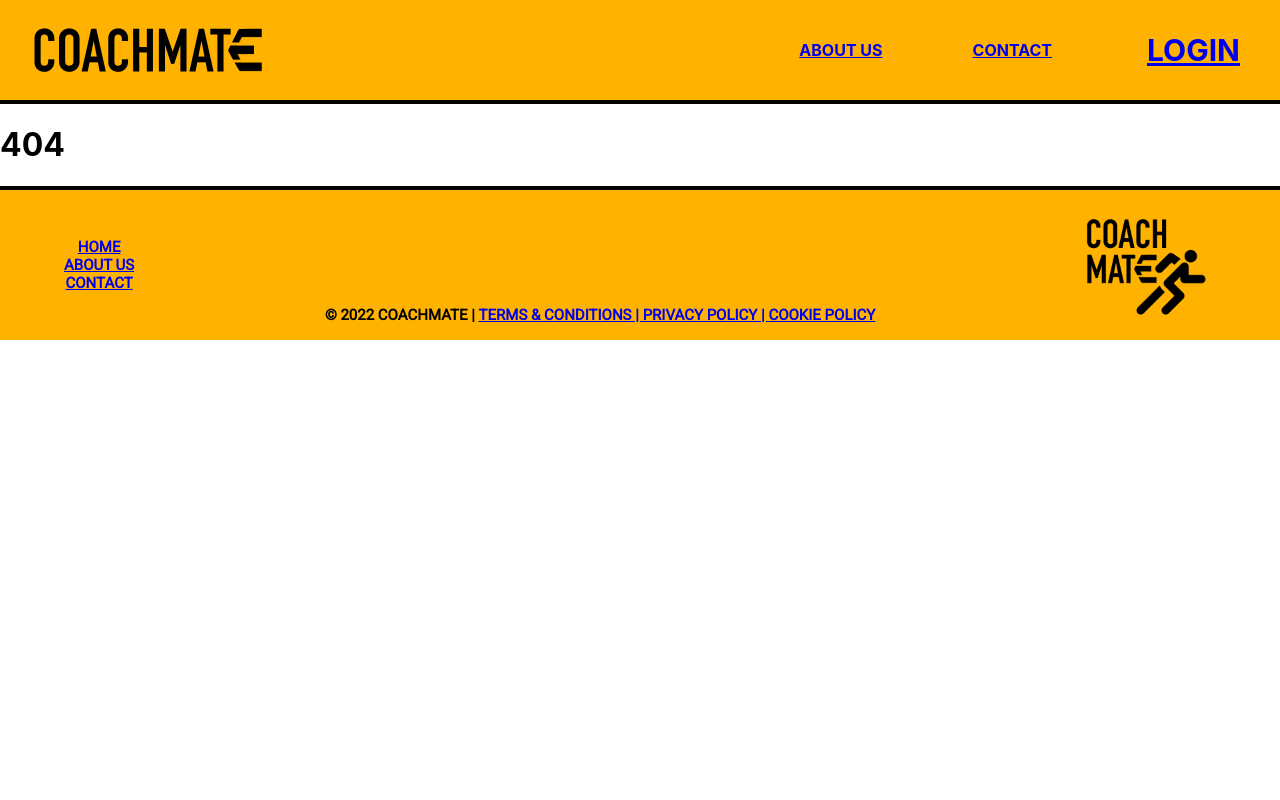
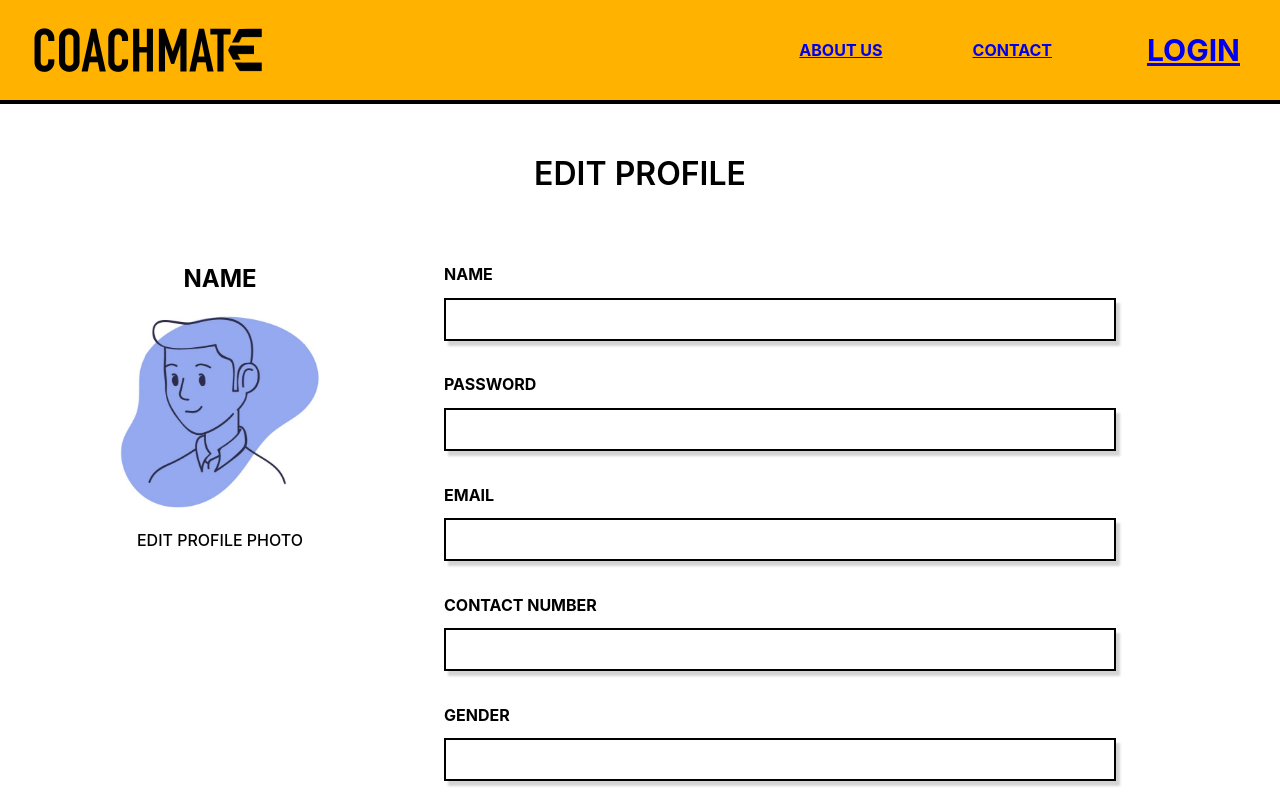
Before and after one commit to The-Collective-unimelb/CoachMate-Frontend, a React (Create React App) app: page /contact in a window 1280 px wide. Before the commit this address had no page. Shown: the top 800 px of the page. Built offline with nearby package versions, Linux system fonts and the light colour scheme.

Commit message:
Added edit profile page

```diff
--- a/src/App.js
+++ b/src/App.js
@@ -5,6 +5,7 @@ import Footer from "./components/Layout/Footer.js";
 import Header from "./components/Layout/Header";
 import CoachesList from "./components/pages/CoachesList";
 import CoachProfile from "./components/pages/CoachProfile";
+import EditProfile from "./components/pages/EditProfile";
 
 function App() {
   return (
@@ -14,7 +15,7 @@ function App() {
         <Route path="/" element={<Welcome/>}/>
         {/* FOR PAGE MAKING PURPOSES */}
         <Route path="/about-us"  element={<CoachProfile/>}/>
-        <Route path="/contact"  element={<NoPage/>}/>
+        <Route path="/contact"  element={<EditProfile/>}/>
         <Route path="/login"  element={<NoPage/>}/>
         <Route path="/coaches"  element={<CoachesList/>}/>
       </Routes>
--- /dev/null
+++ b/src/components/pages/EditProfile.js
@@ -0,0 +1,38 @@
+import classes from "./EditProfile.module.css";
+import pfp from "../../assets/pfp-blue.jpg";
+import Card from "../UI/Card";
+
+function EditProfile() {
+  return (
+    <div className={classes["vertical-flex"]}>
+      <h1 className={classes["heading"]}>EDIT PROFILE</h1>
+      <div className={classes["horizontal-flex"]}>
+        <div className={classes["profile-pic-column"]}>
+          <h2 className={classes["coach-name"]}>NAME</h2>
+          <img src={pfp} className={classes["profile-pic"]}></img>
+          <h3 className={classes["edit-pfp"]}>EDIT PROFILE PHOTO</h3>
+        </div>
+        <div className={classes["input-column"]}>
+          <label>Name</label>
+          <input className={classes["name"]}></input>
+          <label>Password</label>
+          <input className={classes["name"]}></input>
+          <label>Email</label>
+          <input className={classes["name"]}></input>
+          <label>Contact Number</label>
+          <input className={classes["name"]}></input>
+          <label>Gender</label>
+          <input className={classes["name"]}></input>
+          <label>Date of Birth</label>
+          <input className={classes["name"]}></input>
+          <label>Location</label>
+          <input className={classes["name"]}></input>
+          <label>Social Media</label>
+          <input className={classes["name"]}></input>
+        </div>
+      </div>
+    </div>
+  );
+}
+
+export default EditProfile;
--- /dev/null
+++ b/src/components/pages/EditProfile.module.css
@@ -0,0 +1,83 @@
+.profile-pic-column {
+  align-items: center;
+  margin: 0 auto 30px auto;
+}
+
+.profile-details-column {
+  padding: 0 50px 0 50px;
+}
+
+.input-column {
+    padding-left: 10%;
+    padding-right: 10%;
+    padding-top: 20px;
+}
+
+.coach-name {
+  text-align: center;
+}
+
+.profile-pic {
+  max-width: 200px;
+  align-content: center;
+}
+
+.edit-pfp {
+  text-align: center;
+  font-weight: 500;
+  font-size: medium;
+
+}
+
+.vertical-flex {
+  padding: 50px;
+  display: flex;
+  flex-direction: column;
+  align-items: center;
+}
+
+.heading {
+  text-align: center;
+  font-weight: 600;
+  margin-top: 0;
+}
+
+.horizontal-flex {
+  padding: 30px;
+  display: grid;
+  grid-template-columns: 1fr 3fr;
+  flex-direction: row;
+  justify-content: space-evenly;
+}
+
+@media (max-width: 1000px) {
+  .horizontal-flex {
+    display: flex;
+    flex-direction: column;
+  }
+
+  h2 {
+    text-align: center;
+  }
+
+  p {
+    text-align: center;
+  }
+}
+
+input {
+    width: 100%;
+    padding: 12px 20px;
+    margin: 8px 0;
+    display: inline-block;
+    border: 2px solid black;
+    box-sizing: border-box;
+    filter: drop-shadow(4px 5px 1px #D4D4D4);
+    margin-top: 2%;
+    margin-bottom: 5%;
+}
+
+label {
+    font-weight: 700;
+    text-transform: uppercase;
+}
```
